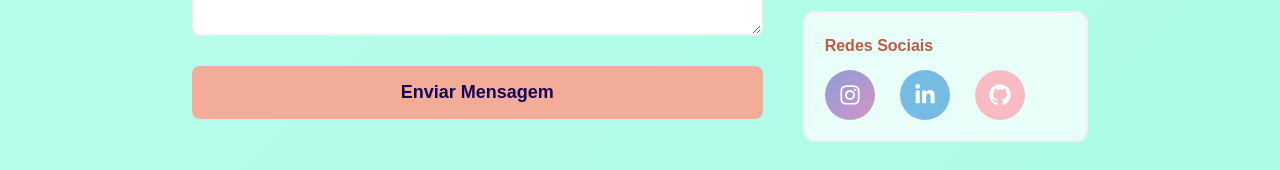
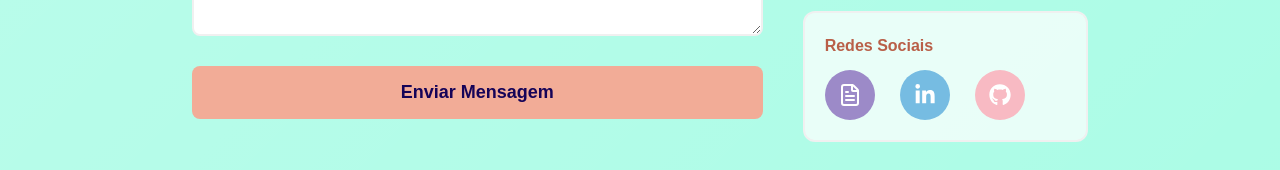
Before and after one commit to dedadevye/portifolyio, a React (Vite) app: page /contact in a window 1280 px wide. Shown: the part 748-918 px from the top of the page. Built offline with nearby package versions, Linux system fonts and the light colour scheme; a web font is replaced by a local one.

Commit message:
curriculo

```diff
--- a/src/index.css
+++ b/src/index.css
@@ -162,8 +162,8 @@ a {
   width: 50px;
 }
 
-.btn-icon-instagram {
-  background: linear-gradient(135deg, #8e9cd7 0%, #d394c6 100%);
+.btn-icon-curriculo {
+  background: #9c8ac8;
 }
 
 .btn-icon-linkedin {
--- a/src/pages/Contact.jsx
+++ b/src/pages/Contact.jsx
@@ -1,14 +1,16 @@
-import { FaGithub, FaInstagram, FaLinkedinIn } from "react-icons/fa";
+import { FileText } from "lucide-react";
+import { FaGithub, FaLinkedinIn } from "react-icons/fa";
 
 import Footer from "../components/Footer";
 import Header from "../components/Header";
+import curriculo from "../assets/curriculo teste.pdf";
 
 const socialLinks = [
   {
-    href: "https://instagram.com/yeda._._._",
-    label: "Instagram",
-    className: "btn-icon-instagram",
-    icon: <FaInstagram />,
+    href: curriculo,
+    label: "Currículo",
+    className: "btn-icon-curriculo",
+    icon: <FileText />,
   },
   {
     href: "https://www.linkedin.com/in/yeda-rios-5b2994272/",
--- a/src/pages/Home.jsx
+++ b/src/pages/Home.jsx
@@ -1,4 +1,5 @@
-import { FaGithub, FaInstagram, FaLinkedinIn } from "react-icons/fa";
+import { FileText } from "lucide-react";
+import { FaGithub, FaLinkedinIn } from "react-icons/fa";
 import { Link, useNavigate } from "react-router-dom";
 
 import Footer from "../components/Footer";
@@ -7,13 +8,14 @@ import MagnetizeButton from "../components/MagnetizeButton";
 import foto from "../assets/icon.png";
 import matrix from "../assets/jogo-html.png";
 import miauchiatto from "../assets/miauchiatto.png";
+import curriculo from "../assets/curriculo teste.pdf";
 
 const socialLinks = [
   {
-    href: "https://instagram.com/yeda._._._",
-    label: "Instagram",
-    className: "btn-icon-instagram",
-    icon: <FaInstagram />,
+    href: curriculo,
+    label: "Currículo",
+    className: "btn-icon-curriculo",
+    icon: <FileText />,
   },
   {
     href: "https://www.linkedin.com/in/yeda-rios-5b2994272/",
```
Also changed, not shown: 1 other file (tests, documents, lock files or other folders).
